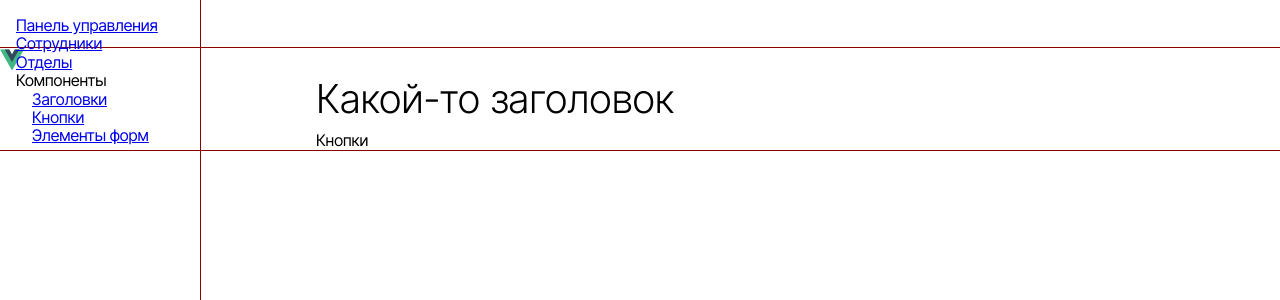
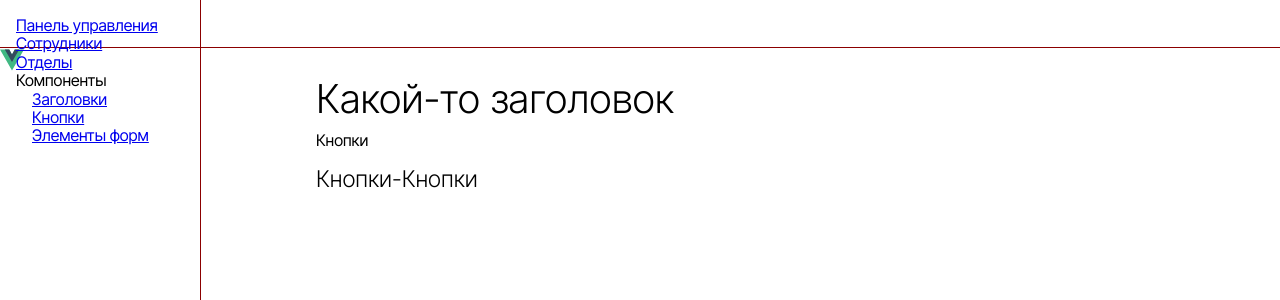
Before and after one commit to hardmagnett/big-company, a Vue app: page /components/buttons in a window 1280 px wide. Shown: the top 300 px of the page. Built offline with nearby package versions, Linux system fonts and the light colour scheme.

Commit message:
Перенес кусок

```diff
--- a/src/assets/omni-present/components/container.scss
+++ b/src/assets/omni-present/components/container.scss
@@ -1,6 +1,6 @@
 .container {
-  padding-right: $gap;
-  padding-left: $gap;
+  padding-right: var(--gap);
+  padding-left: var(--gap);
   margin-right: auto;
   margin-left: auto;
   @media (min-width: $sm) {
--- a/src/assets/omni-present/variables.scss
+++ b/src/assets/omni-present/variables.scss
@@ -54,8 +54,11 @@ $xxl: 1536px !default;  // Tailwind 2
 
 //// Типовые размеры для типовой верстки
 // =======
-$gap: 1rem !default;    // 16px
-$headerHeight: $gap * 3 !default;
+:root {
+  --gap: 1rem;    // 16px
+}
+//$gap: 1rem !default;    // 16px
+$headerHeight: calc(var(--gap) * 3);
 $borderRadius: 4px;
 // совпадает с размером из FireFox
 $scrollbarWidth: 6px;
--- a/src/views/components/Buttons.vue
+++ b/src/views/components/Buttons.vue
@@ -1,9 +1,31 @@
 <template>
-  <div class="buttons">
+  <div class="buttons-page">
     <p>Кнопки</p>
+
+    <h4>Кнопки-Кнопки</h4>
+    <div class="buttons-page__buttons">
+      <!--<btn>Main</btn>-->
+      <!--<btn class="btn&#45;&#45;success">Success</btn>-->
+      <!--<btn class="btn&#45;&#45;danger">Danger</btn>-->
+      <!--<btn class="btn&#45;&#45;error">Error</btn>-->
+    </div>
   </div>
 </template>
 
-<style>
+<style lang="scss" scoped>
+.buttons-page {
+  padding-bottom: 200px;
+}
+.buttons-page__buttons {
+  display: flex;
+  flex-flow: row wrap;
+  margin-bottom: var(--gap);
+
+  > * {
+    margin-right: var(--gap);
+    margin-bottom: var(--gap);
+  }
+}
+
 
 </style>
--- a/src/views/components/Headers.vue
+++ b/src/views/components/Headers.vue
@@ -32,6 +32,13 @@
       <p class="h4-base">Параграф .h4-base</p>
       <p class="h5-base">Параграф .h5-base</p>
       <p class="h6-base">Параграф .h6-base</p>
+
+      <br>
+      <p>Lorem ipsum dolor <a href="http://ya.ru">ya.ru</a> sit amet, consectetur adipisicing elit. Consectetur doloribus eum, laudantium natus nobis non rem. Corporis ipsum itaque officia quibusdam recusandae, sed sint? Dolor nobis non provident suscipit totam.</p>
+      <br>
+      <br>
+      <br>
+      <br>
     </div>
   </div>
 </template>
```
